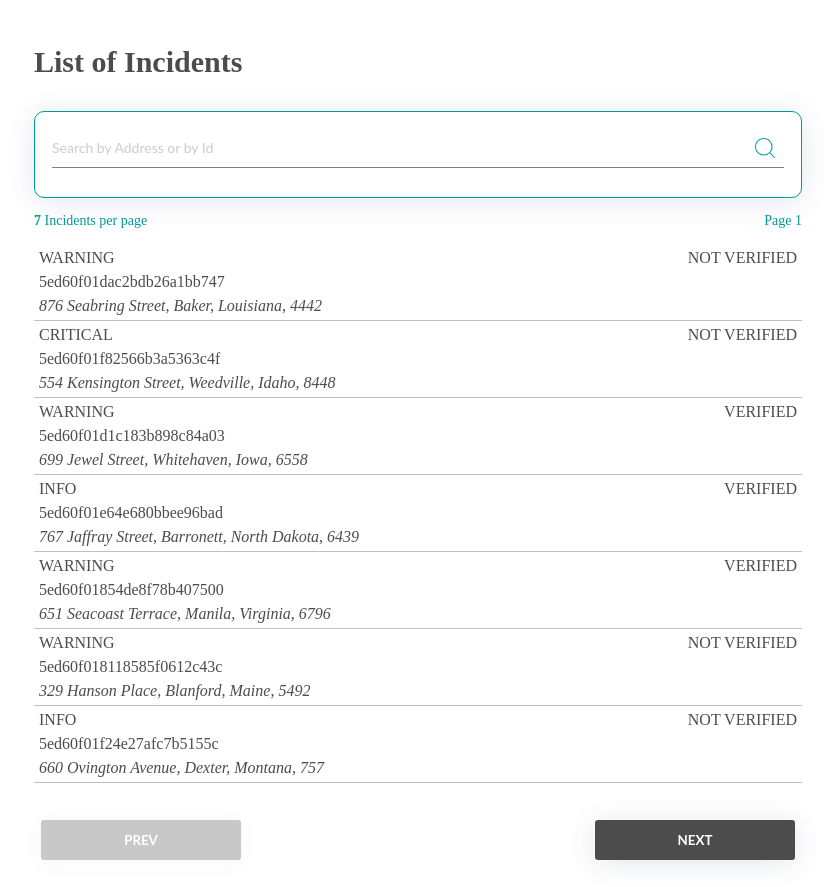
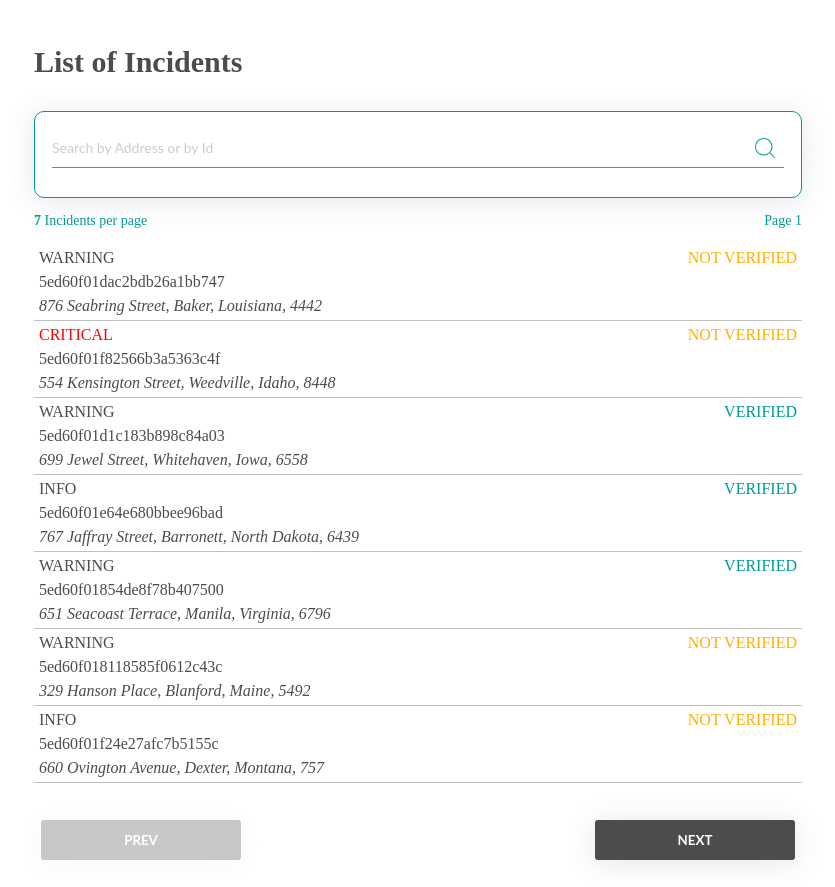
Before and after one commit to mtrabelsi/mos-system, a React (Create React App) app: page / in a window 1280 px wide. Shown: the whole page, without its empty margins (222-1057 px from the left). Built offline with nearby package versions, Linux system fonts and the light colour scheme.

Commit message:
added more CSS enhancement / Polishing code

```diff
--- a/src/components/IncidentTable/TableItem.tsx
+++ b/src/components/IncidentTable/TableItem.tsx
@@ -25,8 +25,10 @@ function TableItem(props: IncidentItemType | RouteComponentProps) {
         <TableItemWrapper onClick={e => history.push(`/edit/${_id}`)}>
 
             <DataWrapper>
-                <Criticality>{status.criticality}</Criticality>
-                <Verified>
+                <Criticality isCritical={status.criticality.toUpperCase() === 'CRITICAL'}>
+                    {status.criticality}
+                </Criticality>
+                <Verified isTrue={status.verified}>
                     {status.verified === true ?  'Verified' : 'Not verified'}
                 </Verified>
             </DataWrapper>
--- a/src/components/IncidentTable/atoms.tsx
+++ b/src/components/IncidentTable/atoms.tsx
@@ -1,6 +1,6 @@
 import s from 'styled-components';
 import { Link } from 'react-router-dom';
-import { smPadding, primarytColor } from '../Global'
+import { smPadding, primarytColor, dangerColor, defaultColor } from '../Global'
 
 export const TableItemWrapper = s.section`
     border-bottom: 1px solid silver;
@@ -22,9 +22,13 @@ export const DataWrapper = s.div`
 `
 export const ID = s.div``
 
-export const Criticality = s(UppercaseDiv)``
+export const Criticality = s(UppercaseDiv)<any>`
+    color: ${p => p.isCritical === true ? 'red' : defaultColor }
+`
 
-export const Verified = s(UppercaseDiv)``
+export const Verified = s(UppercaseDiv)<any>`
+    color: ${p => p.isTrue ? primarytColor : dangerColor}
+`
 
 export const Address = s.div`
     font-style: italic;
```
